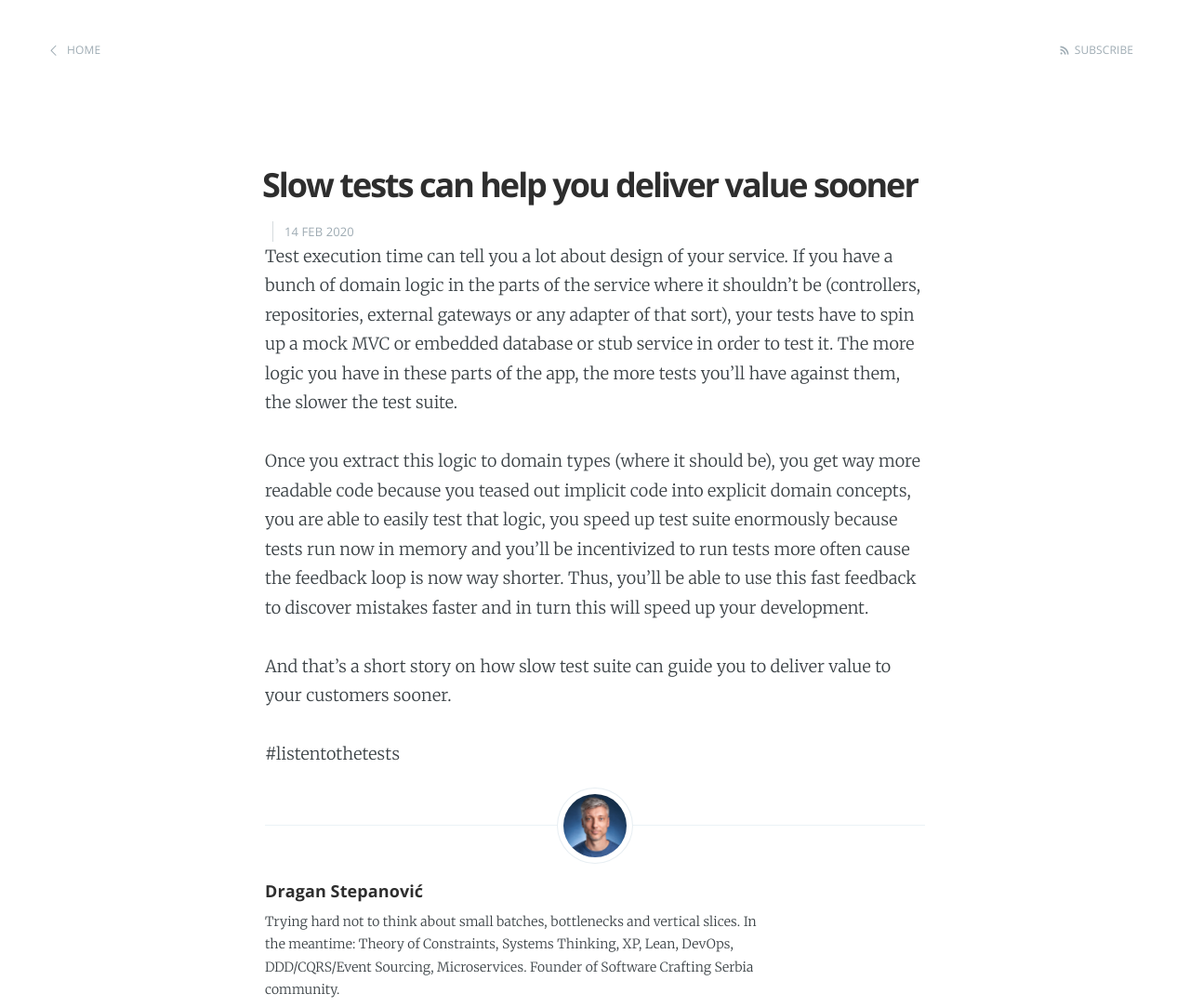
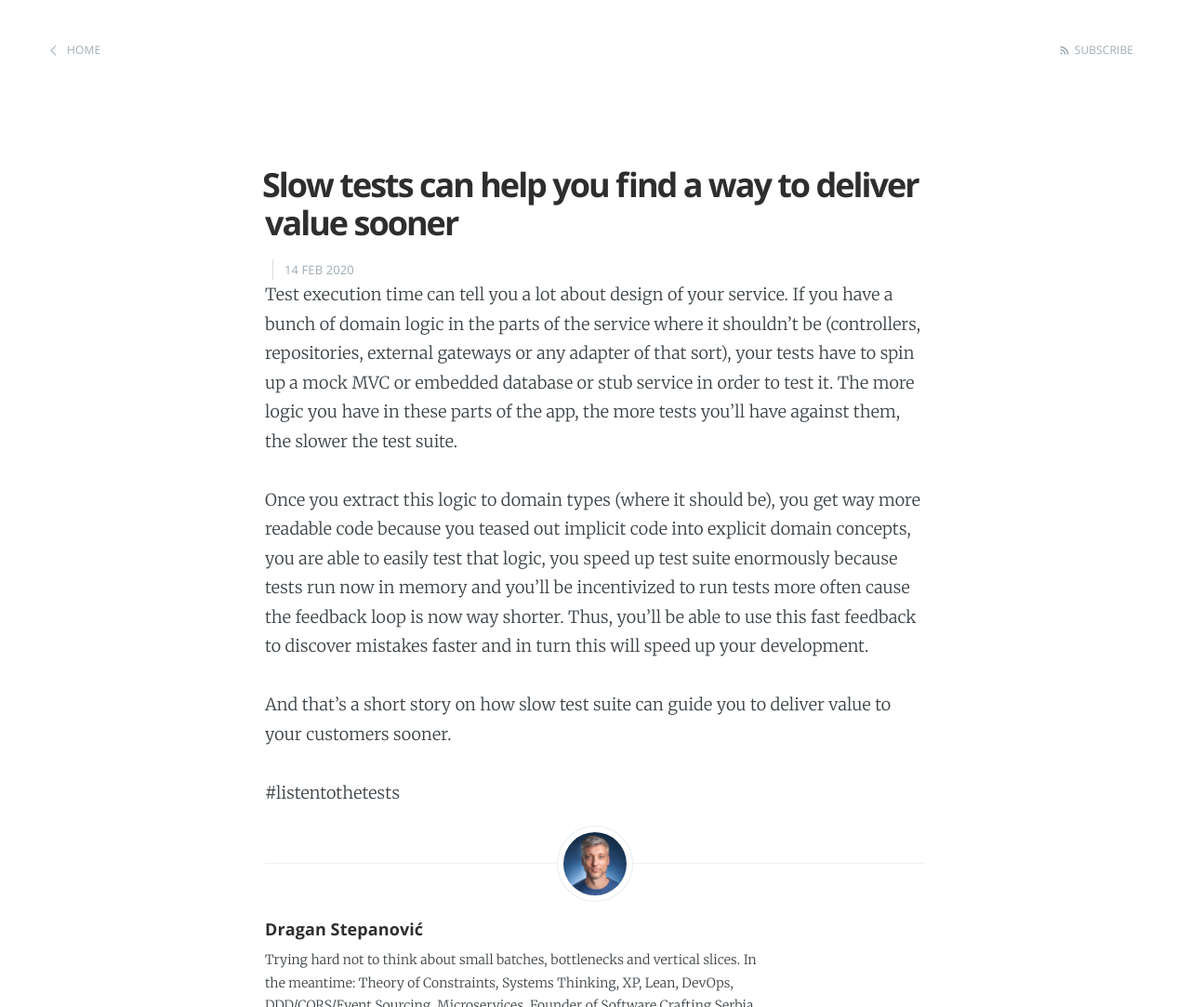
Before and after one commit to dragan-stepanovic/dragan-stepanovic.github.io, a Jekyll site: the page built from _posts/2020-02-14-tests-sooner-value.md, in a window 1280 px wide, cut to the strip 0-1083 px from the top of the page. Shown: the whole strip at 93% size. Built offline with Jekyll 4.4.1, drawn with Linux system fonts in a browser that asks for light colours.

Commit message:
Update 2020-02-14-tests-sooner-value.md

```diff
--- a/_posts/2020-02-14-tests-sooner-value.md
+++ b/_posts/2020-02-14-tests-sooner-value.md
@@ -1,6 +1,6 @@
 ---
 layout: post
-title:  "Slow tests can help you deliver value sooner"
+title:  "Slow tests can help you find a way to deliver value sooner"
 ---
 
 Test execution time can tell you a lot about design of your service. If you have a bunch of domain logic in the parts of the service where it shouldn’t be (controllers, repositories, external gateways or any adapter of that sort), your tests have to spin up a mock MVC or embedded database or stub service in order to test it. The more logic you have in these parts of the app, the more tests you'll have against them, the slower the test suite.
```
